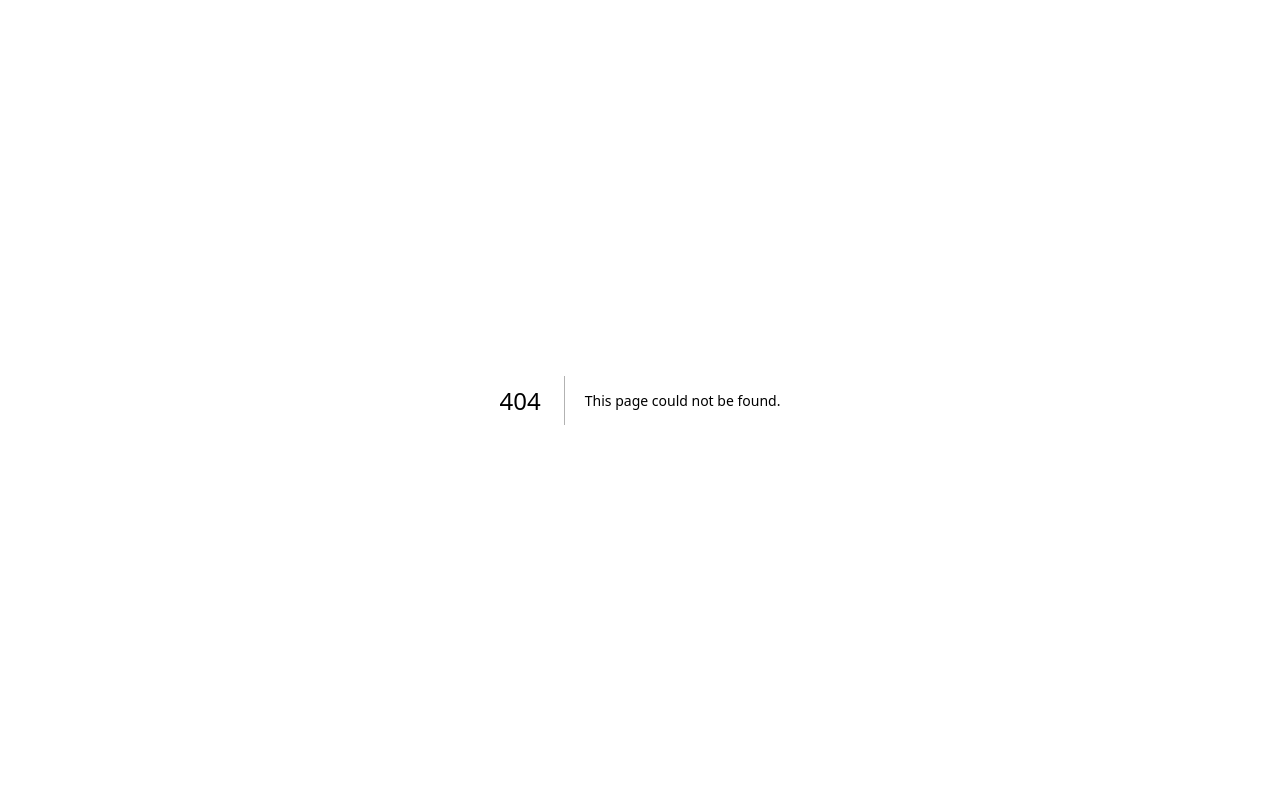
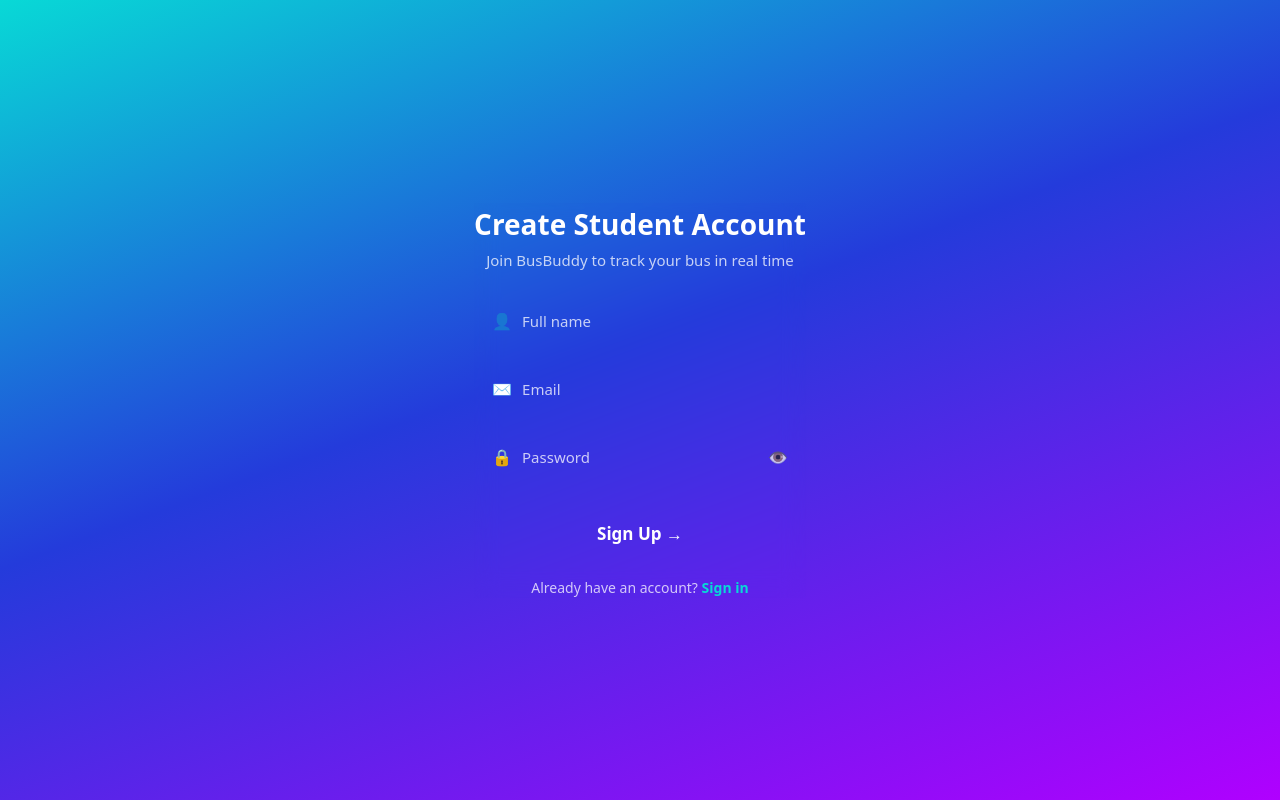
Before and after one commit to Sinar-Fayyad/Techtalks-BusBuddy, a Next.js app in the folder web/: page /student/register in a window 1280 px wide. Before the commit this address had no page. Built offline with nearby package versions, Linux system fonts and the light colour scheme.

Commit message:
T6: student signup page with auto-login to /student/home

```diff
--- /dev/null
+++ b/web/app/student/register/page.module.css
@@ -0,0 +1,53 @@
+.page {
+  min-height: 100vh;
+  background: var(--bb-bg-gradient);
+  display: flex; align-items: center; justify-content: center;
+  padding: 24px;
+}
+.card {
+  background: var(--bb-card-bg);
+  -webkit-backdrop-filter: blur(12px);
+  backdrop-filter: blur(12px);
+}
+
+@supports not ((-webkit-backdrop-filter: blur(12px)) or (backdrop-filter: blur(12px))) {
+  .card {
+    background: var(--bb-card-bg-fallback);
+  }
+}
+
+.title { color: var(--bb-text); text-align: center; font-size: 28px; font-weight: 800; margin: 0 0 4px; }
+.subtitle { color: var(--bb-text-dim); text-align: center; margin: 0 0 24px; font-size: 15px; }
+/* pill field = gradient ring (2px padding) around a dark pill */
+.field {
+  background: var(--bb-border-gradient);
+  padding: 2px; border-radius: 999px; margin-bottom: 16px;
+}
+.fieldInner {
+  display: flex; align-items: center; gap: 10px;
+  background: var(--bb-input-bg);
+  border-radius: 999px; padding: 12px 16px;
+}
+.field:focus-within { outline: 2px solid var(--bb-text); outline-offset: 2px; } /* keyboard focus */
+.icon { flex-shrink: 0; }
+.input {
+  flex: 1; background: transparent; border: none; outline: none;
+  color: var(--bb-text); font-size: 15px;
+}
+.input::placeholder { color: var(--bb-text-dim); }
+.eyeBtn {
+  background: transparent; border: none; color: var(--bb-text-dim);
+  cursor: pointer; font-size: 16px; padding: 0;
+}
+.submit {
+  width: 100%; border: none; border-radius: 999px; cursor: pointer;
+  background: var(--bb-btn-gradient);
+  color: var(--bb-text); font-size: 17px; font-weight: 700;
+  padding: 14px; margin-top: 8px;
+}
+.submit:disabled { opacity: 0.6; cursor: not-allowed; }
+.footerLink {
+  color: var(--bb-text-dim); text-align: center;
+  margin-top: 16px; font-size: 14px;
+}
+.footerLink a { color: var(--bb-link); font-weight: 600; text-decoration: none; }
--- /dev/null
+++ b/web/app/student/register/page.tsx
@@ -0,0 +1,129 @@
+'use client';
+
+import { useState, type ChangeEvent, type FormEvent } from 'react';
+import styles from './page.module.css';
+import { useRouter } from 'next/navigation';
+import { useAuth } from '../../auth-context';
+import ErrorMessage from '@/components/ErrorMessage';
+
+export default function StudentRegisterPage() {
+  const [form, setForm] = useState({ name: '', email: '', password: '' });
+  const [error, setError] = useState('');
+  const [loading, setLoading] = useState(false);
+  const [showPw, setShowPw] = useState(false);
+  const router = useRouter();
+  const { login } = useAuth();
+
+  const set = (key: 'name' | 'email' | 'password') => (e: ChangeEvent<HTMLInputElement>) =>
+    setForm((current) => ({ ...current, [key]: e.target.value }));
+
+  const submit = async (e: FormEvent<HTMLFormElement>) => {
+    e.preventDefault();
+    setError('');
+
+    const name = form.name.trim();
+    const email = form.email.trim();
+
+    // 1) Client validation — ALL errors go through the shared Error component (decision a)
+    if (!name || !email || !form.password) {
+      setError('Please fill in all fields');
+      return;
+    }
+    if (!/\S+@\S+\.\S+/.test(email)) {
+      setError('Enter a valid email');
+      return;
+    }
+
+    setLoading(true);
+
+    try {
+      // 2) Signup — entry 1 of the contract, role fixed to student
+      const res = await fetch('/api/auth/signup', {
+        method: 'POST',
+        headers: { 'Content-Type': 'application/json' },
+        body: JSON.stringify({ name, email, password: form.password, role: 'student' }),
+      });
+      const data = await res.json();
+
+      if (!res.ok) {
+        // 400 missing fields · 409 email exists · 403 admin (never sent here) · 500
+        setError(data.error ?? data.message ?? 'Signup failed — please try again');
+        return; // no login attempt on failure
+      }
+
+      // 3) Auto-login — entry 2 of the contract
+      const loginRes = await fetch('/api/auth/login', {
+        method: 'POST',
+        headers: { 'Content-Type': 'application/json' },
+        body: JSON.stringify({ email, password: form.password }),
+      });
+      const loginData = await loginRes.json();
+
+      if (!loginRes.ok) {
+        setError('Account created, but automatic sign-in failed — please log in instead');
+        return;
+      }
+
+      // 4) Save session (localStorage via auth-context → survives refresh) → home
+      login(loginData.token, loginData.role);
+      router.push('/student/home');
+    } catch (err) {
+      console.error('Signup failed:', err); // convention: console.error
+      setError('Server error — is the dev server running?');
+    } finally {
+      setLoading(false);
+    }
+  };
+
+  return (
+    <main className={styles.page}>
+      <div className={styles.card}>
+        <h1 className={styles.title}>Create Student Account</h1>
+        <p className={styles.subtitle}>Join BusBuddy to track your bus in real time</p>
+
+        <form onSubmit={submit} noValidate>
+          <div className={styles.field}>
+            <div className={styles.fieldInner}>
+              <span className={styles.icon} aria-hidden>👤</span>
+              <input className={styles.input} type="text" placeholder="Full name"
+                value={form.name} onChange={set('name')}
+                aria-label="Full name" />
+            </div>
+          </div>
+
+          <div className={styles.field}>
+            <div className={styles.fieldInner}>
+              <span className={styles.icon} aria-hidden>✉️</span>
+              <input className={styles.input} type="email" placeholder="Email"
+                value={form.email} onChange={set('email')}
+                aria-label="Email" />
+            </div>
+          </div>
+
+          <div className={styles.field}>
+            <div className={styles.fieldInner}>
+              <span className={styles.icon} aria-hidden>🔒</span>
+              <input className={styles.input} type={showPw ? 'text' : 'password'}
+                placeholder="Password" value={form.password} onChange={set('password')}
+                aria-label="Password" />
+              <button type="button" className={styles.eyeBtn}
+                aria-label={showPw ? 'Hide password' : 'Show password'}
+                onClick={() => setShowPw(!showPw)}>{showPw ? '🙈' : '👁️'}</button>
+            </div>
+          </div>
+
+          <button type="submit" className={styles.submit} disabled={loading}>
+            {loading ? 'Creating account…' : 'Sign Up →'}
+          </button>
+        </form>
+
+        <ErrorMessage message={error} />
+
+        <p className={styles.footerLink}>
+          Already have an account?{' '}
+          <a href="/login">Sign in</a>
+        </p>
+      </div>
+    </main>
+  );
+}
```
